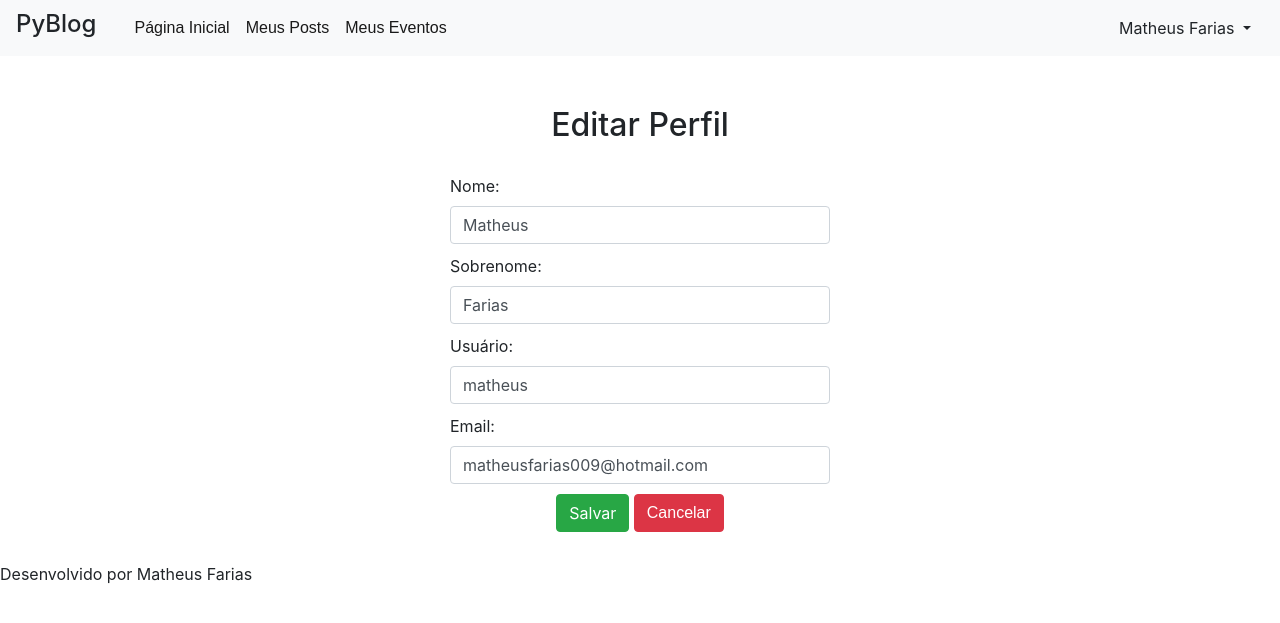
After one commit to matheusfs99/PyBlog, a Django app: page /editar_perfil/ in a window 1280 px wide. The commit adds this page. Shown: the top 623 px of the page. Run offline with Django 3.2, Linux system fonts and the light colour scheme; a user stored in the database is signed in; some libraries are stand-ins or nearby versions.

Commit message:
Criado alterar perfil

```diff
--- /dev/null
+++ b/pyblog/app_pyblog/templates/editar-perfil.html
@@ -0,0 +1,28 @@
+{% extends 'model-page.html' %}
+
+{% block content %}
+
+<div class="conteudo" align="center">
+    <h2>Editar Perfil</h2>
+    <form action="submit" method="POST">
+        {% csrf_token %}
+        <div align="left" style="margin-left: 350px; margin-right: 350px;">
+            <label>Nome:</label>
+            <input type="text" name="first_name" class="form-control" placeholder="Nome"
+                   value="{{ usuario.first_name }}" style="margin-bottom: 10px;"/>
+            <label>Sobrenome:</label>
+            <input type="text" name="last_name" class="form-control" placeholder="Sobrenome"
+                   value="{{ usuario.last_name }}" style="margin-bottom: 10px;"/>
+            <label>Usuário:</label>
+            <input type="text" name="username" class="form-control" placeholder="Usuário"
+                   value="{{ usuario.username }}" style="margin-bottom: 10px;"/>
+            <label>Email:</label>
+            <input type="email" name="email" class="form-control" placeholder="Email"
+                   value="{{ usuario.email }}" style="margin-bottom: 10px;"/>
+        </div>
+        <button type="submit" class="btn btn-success">Salvar</button>
+        <a href="/minha_pagina" class="btn btn-danger">Cancelar</a>
+    </form>
+</div>
+
+{% endblock %}
--- a/pyblog/app_pyblog/templates/index.html
+++ b/pyblog/app_pyblog/templates/index.html
@@ -36,7 +36,9 @@
                                 <p class="card-text">{{ publicacao.descricao }}</p>
                                 <p class="card-text">
                                     <small class="text-muted">
-                                        Publicado por: {{ publicacao.autor }}<br>{{ publicacao.data_publicacao }}
+                                        Publicado por: {{ publicacao.autor.first_name }} {{ publicacao.autor.last_name }}
+                                        <br>
+                                        {{ publicacao.data_publicacao }}
                                     </small>
                                 </p>
                             </div>
--- a/pyblog/app_pyblog/templates/model-page.html
+++ b/pyblog/app_pyblog/templates/model-page.html
@@ -25,12 +25,12 @@
         <div class="form-inline my-2 my-lg-0">
             {% if usuario.is_authenticated %}
             <div class="dropdown">
-                <button class="btn btn-outline-primary dropdown-toggle" type="button" id="dropdownMenuButton"
+                <button class="btn btn-light dropdown-toggle" type="button" id="dropdownMenuButton"
                         data-toggle="dropdown" aria-haspopup="true" aria-expanded="false">
                     {{ usuario.first_name }} {{ usuario.last_name }}
                 </button>
                 <div class="dropdown-menu" aria-labelledby="dropdownMenuButton">
-                    <a class="dropdown-item" href="#">Editar Perfil</a>
+                    <a class="dropdown-item" href="/editar_perfil">Editar Perfil</a>
                     <a class="dropdown-item" href="/logout/" style="color: red">Sair</a>
                 </div>
             </div>
@@ -45,11 +45,11 @@
                     <h4>Faça seu login</h4>
                     <div class="form-group">
                         <label>Usuário</label>
-                        <input type="text" name="username" class="form-control" >
+                        <input type="text" name="username" class="form-control">
                     </div>
                     <div class="form-group">
                         <label>Senha</label>
-                        <input type="password" name="password" class="form-control" >
+                        <input type="password" name="password" class="form-control">
                     </div>
                     <div class="form-group">
                         <div class="form-check">
@@ -59,6 +59,11 @@
                             </label>
                         </div>
                     </div>
+                    {% for message in messages %}
+                    <div class="alert alert-danger">
+                        <strong>Erro! </strong>{{ message }}
+                    </div>
+                    {% endfor %}
                     <button type="submit" class="btn btn-primary">Entrar</button>
                 </form>
 
--- a/pyblog/app_pyblog/templates/publicacao.html
+++ b/pyblog/app_pyblog/templates/publicacao.html
@@ -5,9 +5,10 @@
 <div align="center">
     <h1>{{ publicacao.titulo }}</h1>
     <p class="descricao">{{ publicacao.descricao }}</p>
-    <span>Publicado por: {{ publicacao.autor }}</span>
+    <span>Publicado por: {{ publicacao.autor.first_name }} {{ publicacao.autor.last_name }}</span>
 </div>
 <div class="conteudo">
     <p>{{ publicacao.post|safe }}</p>
 </div>
+
 {% endblock %}
--- a/pyblog/app_pyblog/views.py
+++ b/pyblog/app_pyblog/views.py
@@ -55,7 +55,26 @@ def submit_cadastro_user(request):
         else:
             messages.error(request, 'Preencha todos os campos')
 
-@login_required(login_url='/login/')
+@login_required(login_url='/')
+def editar_perfil(request):
+    usuario = request.user
+    return render(request, 'editar-perfil.html', {'usuario': usuario})
+
+@login_required(login_url='/')
+def submit_editar_perfil(request):
+    if request.POST:
+        usuario = request.user
+        nome = request.POST.get('first_name')
+        sobrenome = request.POST.get('last_name')
+        username = request.POST.get('username')
+        email = request.POST.get('email')
+        User.objects.filter(id=usuario.id).update(first_name=nome,
+                                                  last_name=sobrenome,
+                                                  username=username,
+                                                  email=email)
+        return redirect('/minha_pagina/')
+
+@login_required(login_url='/')
 def minha_pagina(request):
     context = {}
     usuario = request.user
@@ -64,7 +83,7 @@ def minha_pagina(request):
     context['usuario'] = usuario
     return render(request, 'minha-pagina.html', context)
 
-@login_required(login_url='/login/')
+@login_required(login_url='/')
 def escrever_publicacao(request):
     context = {}
     usuario = request.user
@@ -79,10 +98,13 @@ def escrever_publicacao(request):
             return redirect('/minha_pagina/')
     return render(request, 'escrever-publicacao.html', context)
 
-@login_required(login_url='/login/')
-def publicacao(request, id_publicacao):
+@login_required(login_url='/')
+def publicacao(request, titulo_publicacao):
     context = {}
-    publicacao = Publicacao.objects.get(id=id_publicacao)
+    usuario = request.user
+    publicacao = Publicacao.objects.get(titulo=titulo_publicacao)
     if publicacao:
         context['publicacao'] = publicacao
+        if usuario:
+            context['usuario'] = usuario
     return render(request, 'publicacao.html', context)
--- a/pyblog/pyblog/urls.py
+++ b/pyblog/pyblog/urls.py
@@ -26,5 +26,7 @@ urlpatterns = [
     path('cadastro/submit', views.submit_cadastro_user),
     path('minha_pagina/', views.minha_pagina),
     path('escrever_publicacao/', views.escrever_publicacao),
-    path('publicacao/<int:id_publicacao>/', views.publicacao, name='publicacao'),
+    path('publicacao/<titulo_publicacao>/', views.publicacao, name='publicacao'),
+    path('editar_perfil/', views.editar_perfil),
+    path('editar_perfil/submit', views.submit_editar_perfil),
 ]
```
Also changed, not shown: pyblog/app_pyblog/templates/minha-pagina.html (+1 -8 lines), pyblog/db.sqlite3.
